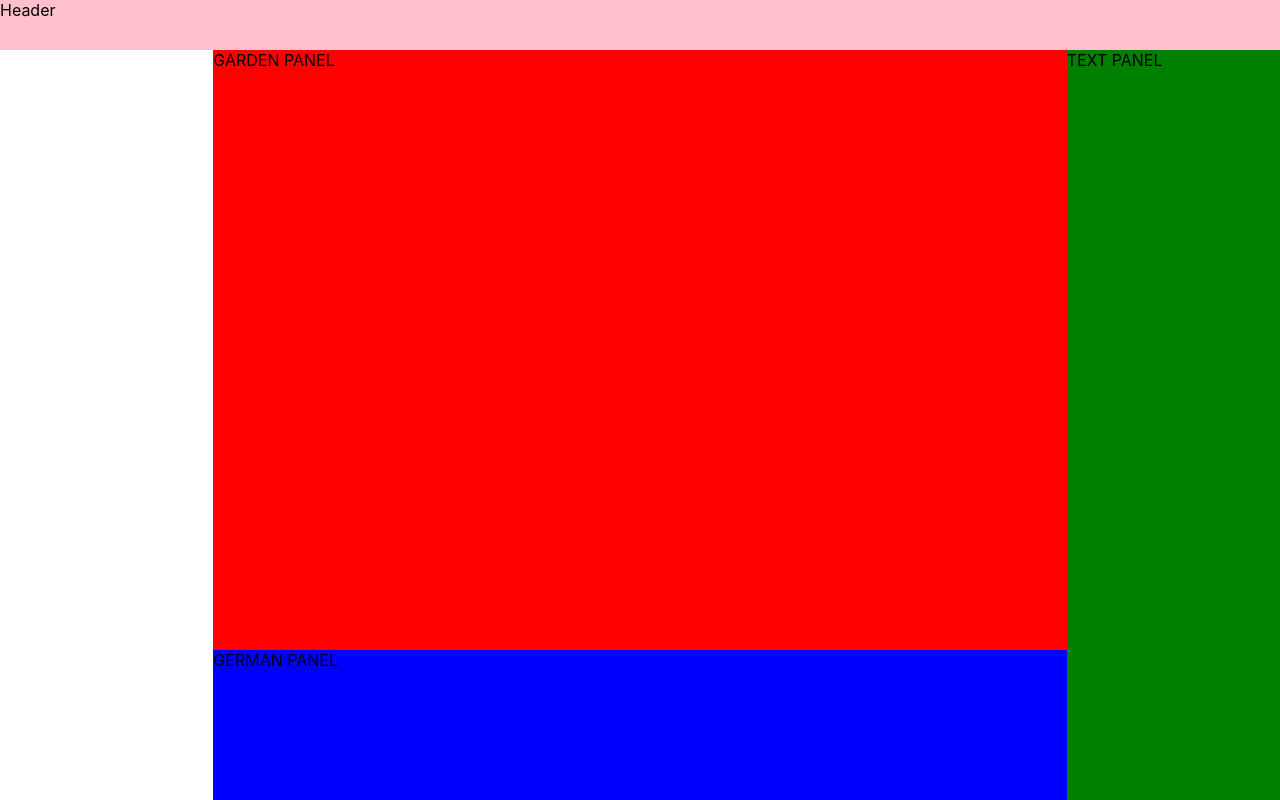
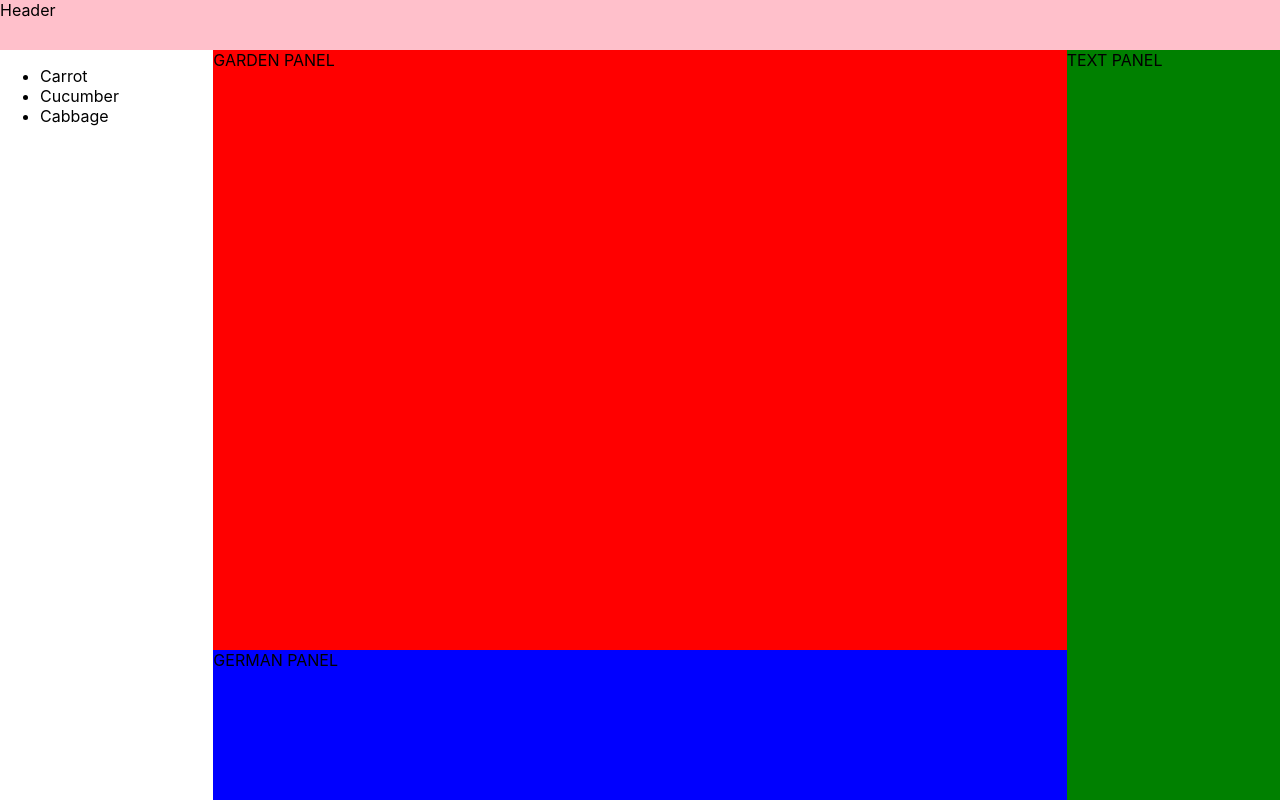
Before and after one commit to ryandabler/idlelife, a React (Create React App) app: page / in a window 1280 px wide. Built offline with nearby package versions, Linux system fonts and the light colour scheme.

Commit message:
hook up basic store to display data

```diff
--- a/src/components/list-container.js
+++ b/src/components/list-container.js
@@ -1,12 +1,14 @@
 import React, { Component } from 'react';
-import './list-container.css';
+import ListItem from './list-item';
 
 class ListContainer extends Component {
     static displayName = 'ListContainer';
 
     render() {
+        const { items } = this.props;
         return (
             <ul className="list-container">
+                { items.map(item => <ListItem key={item.id} text={item.name} />) }
             </ul>
         );
     }
--- a/src/components/list-item.js
+++ b/src/components/list-item.js
@@ -4,8 +4,10 @@ class ListItem extends Component {
     static displayName = 'ListItem';
 
     render() {
+        const { text } = this.props;
         return (
             <li className="list-item">
+                { text }
             </li>
         );
     }
--- a/src/components/panels/idle-panel.js
+++ b/src/components/panels/idle-panel.js
@@ -1,4 +1,6 @@
 import React, { Component } from 'react';
+import ListContainer from '../list-container';
+import { ITEMS } from '../../store';
 
 class IdlePanel extends Component {
     static displayName = 'IdlePanel';
@@ -6,6 +8,7 @@ class IdlePanel extends Component {
     render() {
         return (
             <section className="idle-panel" style={{gridArea: 'a', backroundColor: 'yellow'}}>
+                <ListContainer items={ITEMS} />
             </section>
         );
     }
--- /dev/null
+++ b/src/store.js
@@ -0,0 +1,24 @@
+const PERSON = {
+    inventory: {},
+    stats: {}
+};
+
+const ITEMS = [
+    {
+        id: 1,
+        name: 'Carrot',
+        time: 5
+    },
+    {
+        id: 2,
+        name: 'Cucumber',
+        time: 10
+    },
+    {
+        id: 3,
+        name: 'Cabbage',
+        time: 15
+    }
+];
+
+export { PERSON, ITEMS };
```
